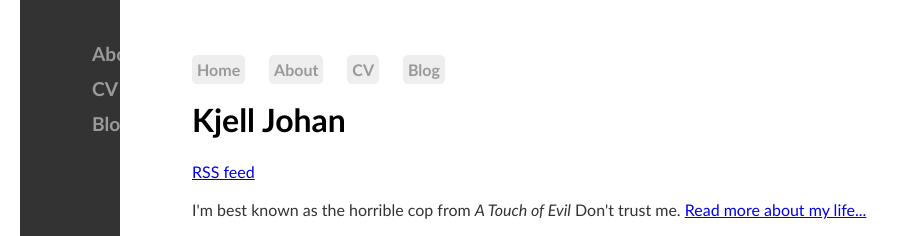
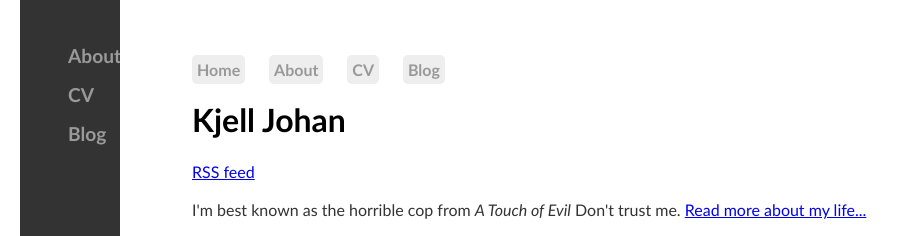
Before and after one commit to kjelljs/kjelljs.github.io, a Jekyll site: the page built from index.html, in a window 1280 px wide. Shown: the top 236 px of the page, without its empty margins (0-908 px from the left). Built offline with Jekyll 4.4.1, drawn with Linux system fonts in a browser that asks for light colours.

Commit message:
Update main.css

```diff
--- a/css/main.css
+++ b/css/main.css
@@ -39,7 +39,7 @@ sidenav ul {
 }
 
 sidenav a {
-  padding: 6px 6px 6px 32px;
+  padding: 8px 8px 8px 8px;
   text-decoration: none;
   font-size: 1.2em;
   color: #9a9a9a;
```
